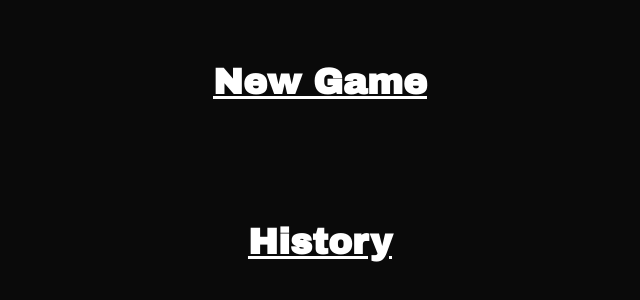
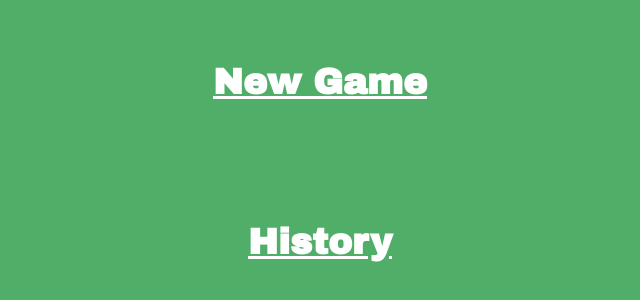
Before and after one commit to lbare/AlderGreens, a React (Vite) app: page / in a window 1280 px wide. Shown: the part 238-538 px from the top of the page, without its empty margins (320-960 px from the left). Built offline with nearby package versions, Linux system fonts and the light colour scheme.

Commit message:
Change main bg color

```diff
--- a/src/App.tsx
+++ b/src/App.tsx
@@ -6,7 +6,7 @@ import { Routes, Route } from "react-router-dom";
 
 function App() {
   return (
-    <div className="flex h-screen w-screen flex-col bg-neutral-950">
+    <div className="flex h-screen w-screen flex-col bg-green-500">
       <Routes>
         <Route path="/" element={<Home />} />
         <Route path="/players" element={<Players />} />
```
